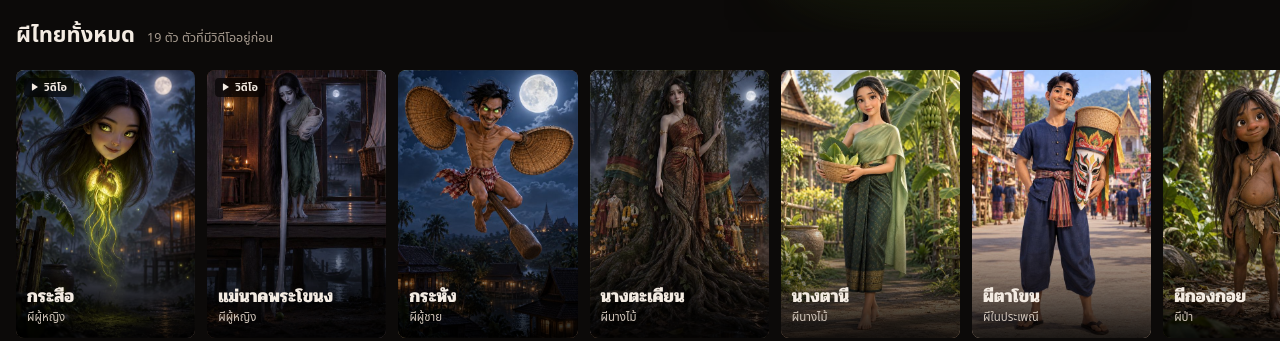
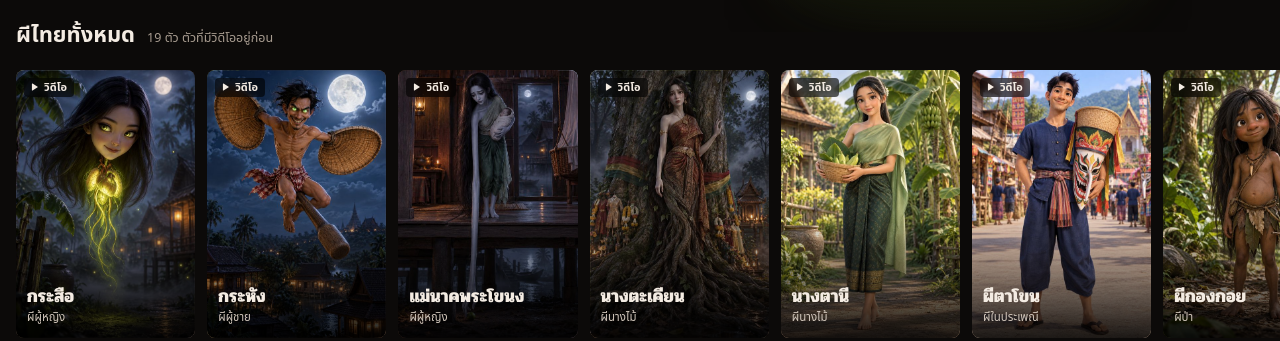
Before and after one commit to po45-ops/thai-ghost-museum, a plain HTML site: page thai-ghost-museum/index.html in a window 1280 px wide. Shown: the part 656-997 px from the top of the page. Drawn offline with Linux system fonts and the light colour scheme; a web font is replaced by a local one.

Commit message:
Show videos for 02 04 05 06 07 09 11 12 14 15

```diff
--- a/thai-ghost-museum/index.html
+++ b/thai-ghost-museum/index.html
@@ -250,7 +250,7 @@ const G=[
  belief:'ชอบของสดของคาวและของสกปรก ว่ากันว่าเช็ดปากกับผ้าที่ตากค้างคืน ถ้าเอาผ้าที่มีรอยเปื้อนไปต้ม กระสือจะแสบปากจนต้องมาขอร้อง',
  guard:'สุมหนามพุทราไว้ใต้ถุนเรือน เพราะกระสือกลัวหนามเกี่ยวไส้ และเก็บผ้าที่ตากไว้ก่อนค่ำ',
  refs:[['ศิลปวัฒนธรรม','https://www.silpa-mag.com/?p=101789'],['แนวหน้า','https://www.naewna.com/n/?p=78008']]},
-{n:'02',id:'krahang',name:'กระหัง',en:'Krahang',kind:'ผีผู้ชาย · คู่ของกระสือ',where:'ภาคกลาง',region:'ภาคกลาง',fear:3,spirit:'#9fe06a',
+{n:'02',id:'krahang',name:'กระหัง',en:'Krahang',kind:'ผีผู้ชาย · คู่ของกระสือ',where:'ภาคกลาง',region:'ภาคกลาง',fear:3,spirit:'#9fe06a',video:'02',
  tag:'ขี่สากตำข้าว ใช้กระด้งเป็นปีก บินหากินในความมืด',
  human:'ตอนกลางวันเป็นชายชาวบ้านธรรมดา ชอบเก็บตัวอยู่ในที่มืด ปิดหน้าต่างมิดชิด',
  ghost:'กลางคืนใช้กระด้งฝัดข้าวสองใบเป็นปีก ขี่สากตำข้าวเป็นพาหนะ บินออกหากินในความมืด ดวงตาเรืองแสง',
@@ -266,7 +266,7 @@ const G=[
  belief:'แม่นาคทำมะนาวหล่นใต้ถุนบ้าน แล้วยื่นมือยาวลงไปเก็บ นายมากเห็นจึงรู้ความจริง หนีไปหลบหลังกอหนาด แล้วเข้าไปในวัดมหาบุศย์ที่ผีเข้าไม่ได้',
  guard:'ตำนานเล่าว่าสมเด็จพระพุฒาจารย์ปลอบให้นาคยอมไปเกิด ปัจจุบันผู้คนไปไหว้ศาลแม่นาคที่วัดมหาบุศย์ ถวายชุดไทยและของเล่นเด็ก ขอพรเรื่องความรักและโชคลาภ',
  refs:[['Thailex','https://thailex.info/THAILEX/THAILEXENG/LEXICON/Thailand%20Lexicon%20-%20Nang%20Nak%20or%20Naang%20Naak%20(%E0%B8%99%E0%B8%B2%E0%B8%87%E0%B8%99%E0%B8%B2%E0%B8%81),%20Mae%20Nak%20(or%20Naak)%20Phra%20Khanong%20(%E0%B9%81%E0%B8%A1%E0%B9%88%E0%B8%99%E0%B8%B2%E0%B8%81%E0%B8%9E%E0%B8%A3%E0%B8%B0%E0%B9%82%E0%B8%82%E0%B8%99%E0%B8%87).htm']]},
-{n:'04',id:'takhian',name:'นางตะเคียน',en:'Nang Takhian',kind:'ผีนางไม้ · วิญญาณในต้นตะเคียน',where:'ทั่วประเทศ',region:'ทั่วไทย',fear:2,spirit:'#e0a35a',
+{n:'04',id:'takhian',name:'นางตะเคียน',en:'Nang Takhian',kind:'ผีนางไม้ · วิญญาณในต้นตะเคียน',where:'ทั่วประเทศ',region:'ทั่วไทย',fear:2,spirit:'#e0a35a',video:'04',
  tag:'นางไม้แห่งต้นตะเคียนใหญ่ ผู้ลงโทษคนที่ลบหลู่ป่า',
  human:'มักปรากฏเป็นหญิงสาวสวยในชุดไทยโบราณโทนแดงน้ำตาล ต่างจากนางตานีที่มักใส่ชุดสีเขียว',
  ghost:'วิญญาณผูกพันกับต้นตะเคียน ชายผ้าซิ่นกลืนเป็นรากไม้ มีผ้าแพรหลากสีพันรอบตัวเหมือนผ้าที่คนผูกไว้รอบต้น',
@@ -274,21 +274,21 @@ const G=[
  belief:'นางตะเคียนไม่ทำร้ายคนดี แต่ลงโทษคนที่ประพฤติไม่ดีหรือตัดต้นไม้ของเธอโดยไม่ขออนุญาต ปัจจุบันหลายคนมาขอโชคลาภ',
  guard:'ผูกผ้าแพรหลากสีรอบต้น ถวายของบูชา และทำพิธีขออนุญาตก่อนตัดต้นตะเคียน',
  refs:[['Wikipedia','https://en.wikipedia.org/wiki/Nang_Ta-khian']]},
-{n:'05',id:'tani',name:'นางตานี',en:'Nang Tani',kind:'ผีนางไม้ · วิญญาณในกล้วยตานี',where:'พบในความเชื่อหลายภาค',region:'ทั่วไทย',fear:2,spirit:'#7fe3a8',
+{n:'05',id:'tani',name:'นางตานี',en:'Nang Tani',kind:'ผีนางไม้ · วิญญาณในกล้วยตานี',where:'พบในความเชื่อหลายภาค',region:'ทั่วไทย',fear:2,spirit:'#7fe3a8',video:'05',
  tag:'นางไม้แห่งกล้วยตานี ผีสวยในชุดเขียวใต้แสงจันทร์',
  human:'มักปรากฏเป็นหญิงสาวสวยในชุดสีเขียว ผมยาว ท่าทีอ่อนโยน',
  ghost:'ตอนกลางคืนตัวโปร่งแสงสีเขียวอ่อน ลอยอยู่ข้างกอกล้วยตานีใต้แสงจันทร์ เท้าไม่แตะพื้น',
  origin:'เชื่อกันว่ากล้วยตานีต้นใหญ่ โดยเฉพาะต้นที่ออกเครือ มีนางไม้สถิตอยู่ จึงห้ามตัดหรือลบหลู่',
  belief:'คนโบราณผูกผ้าแพรสีต่าง ๆ ไว้ที่ต้นกล้วยตานีเพื่อขออนุญาต และเล่าว่าผู้ที่ตัดโดยไม่บอกกล่าวมักเจอเรื่องไม่ดี',
  guard:'ไม่ตัดต้นกล้วยตานีใหญ่โดยไม่จำเป็น ถ้าต้องตัดให้บอกกล่าวขออนุญาตก่อน',refs:[]},
-{n:'06',id:'takhon',name:'ผีตาโขน',en:'Phi Ta Khon',kind:'ผีในประเพณี · งานบุญหลวง',where:'อำเภอด่านซ้าย จังหวัดเลย',region:'ภาคอีสาน',fear:1,spirit:'#ff9f43',
+{n:'06',id:'takhon',name:'ผีตาโขน',en:'Phi Ta Khon',kind:'ผีในประเพณี · งานบุญหลวง',where:'อำเภอด่านซ้าย จังหวัดเลย',region:'ภาคอีสาน',fear:1,spirit:'#ff9f43',video:'06',
  tag:'ผีหน้ากากสีสดที่ออกมาเต้นรำกลางเมืองด่านซ้าย',
  human:'ชาวบ้านธรรมดาในชุดเสื้อผ้าสบาย ๆ ที่เตรียมหน้ากากไว้สำหรับวันงาน',
  ghost:'เมื่อสวมหน้ากากจากโคนก้านมะพร้าวและหวดนึ่งข้าวเหนียว ห่มผ้าปะหลากสี ห้อยกระดิ่งไม้ ก็กลายเป็นผีตาโขนที่ออกมาเต้นรำ',
  origin:'เป็นส่วนหนึ่งของงานบุญหลวงที่ด่านซ้าย เล่าสืบกันว่าผีตาโขนคือผีและวิญญาณที่ตามขบวนพระเวสสันดรกลับเมือง',
  belief:'ผีตาโขนไม่ได้ออกมาหลอกคน แต่ออกมาสนุกสนานและเข้าไปแหย่ผู้คน ผู้ชมถือว่าเป็นงานบุญและความสนุก',
  guard:'ไม่ต้องกลัว ให้ไปดูงานและสนุกไปด้วย หากอยากชมให้ไปช่วงจัดงานบุญหลวงที่ด่านซ้าย',refs:[]},
-{n:'07',id:'kongkoi',name:'ผีกองกอย',en:'Phi Kong Koi',kind:'ผีป่า · ผีเท้าเดียว',where:'ภาคอีสานและเหนือ รวมถึงฝั่งลาว',region:'ภาคอีสาน',fear:3,spirit:'#d9a066',
+{n:'07',id:'kongkoi',name:'ผีกองกอย',en:'Phi Kong Koi',kind:'ผีป่า · ผีเท้าเดียว',where:'ภาคอีสานและเหนือ รวมถึงฝั่งลาว',region:'ภาคอีสาน',fear:3,spirit:'#d9a066',video:'07',
  tag:'ผีป่าขาเดียว เล่ากันว่าส้นเท้ากลับหลัง คอยย่องหาคนนอนในป่า',
  human:'เล่ากันว่ามีรูปร่างคล้ายเด็กตัวเล็ก ผิวคล้ำ ผมยาวรุงรัง ท้องป่อง ดูซื่อ ๆ ตอนกลางวัน',
  ghost:'ตอนกลางคืนกระโดดด้วยขาเดียว ส้นเท้าอยู่ด้านหน้า ผมปรกหน้า ตาเรืองแสง ย่องเข้าหาคนที่นอนหลับในป่า',
@@ -302,7 +302,7 @@ const G=[
  origin:'เป็นผีหญิงในเรื่องเล่าพื้นบ้าน ใช้เตือนไม่ให้หลงเชื่อรูปลักษณ์ภายนอกและไม่เดินป่าหรือเดินทางเปลี่ยวยามค่ำ',
  belief:'เล่ากันว่าผีหลังกลวงจะชวนชายหนุ่มไปด้วยกัน และมักถูกจับได้เพราะอีกด้านหนึ่งของร่าง',
  guard:'ไม่เดินทางลำพังยามวิกาล และไม่คล้อยตามคนแปลกหน้าที่ชวนไปที่เปลี่ยว',refs:[]},
-{n:'09',id:'mabong',name:'ผีม้าบ้อง',en:'Phi Ma Bong',kind:'ผีล้านนา · ชายครึ่งม้า',where:'ภาคเหนือ (ล้านนา)',region:'ภาคเหนือ',fear:3,spirit:'#ff6a4d',
+{n:'09',id:'mabong',name:'ผีม้าบ้อง',en:'Phi Ma Bong',kind:'ผีล้านนา · ชายครึ่งม้า',where:'ภาคเหนือ (ล้านนา)',region:'ภาคเหนือ',fear:3,spirit:'#ff6a4d',video:'09',
  tag:'ชายครึ่งม้าที่วิ่งผ่านถนนยามค่ำ ตาแดงเรืองไฟ',
  human:'ชายหนุ่มล้านนาในเสื้อม่อฮ่อม สวมผ้าคาดเอว เดินอยู่บนถนนหมู่บ้านตอนกลางวัน',
  ghost:'ในเรื่องเล่า ร่างเปลี่ยนเป็นครึ่งคนครึ่งม้า ตาแดงเรืองไฟ ควบวิ่งตามถนนริมน้ำท่ามกลางหมอกและฝุ่น',
@@ -316,14 +316,14 @@ const G=[
  origin:'เป็นวิญญาณเด็กที่ผู้เลี้ยงเชื่อว่าอัญเชิญมาเป็นผู้ปกปักรักษา กุมารทองที่รู้จักกันมากมาจากตอนขุนแผนในเรื่องขุนช้างขุนแผน',
  belief:'เล่ากันว่ากุมารทองชอบของเล่นและน้ำแดง ผู้เลี้ยงต้องดูแลสม่ำเสมอ ถ้าละเลยอาจเกิดเรื่องไม่ดี',
  guard:'ไม่ลบหลู่ ไม่หยอกล้อ และปฏิบัติต่อหิ้งบูชาด้วยความเคารพ',refs:[]},
-{n:'11',id:'khwaithanu',name:'ควายธนู',en:'Khwai Thanu',kind:'วัตถุเวท · ควายเสกจากไม้',where:'เล่าในภาคกลางและอีสาน',region:'ทั่วไทย',fear:4,spirit:'#ffb23f',
+{n:'11',id:'khwaithanu',name:'ควายธนู',en:'Khwai Thanu',kind:'วัตถุเวท · ควายเสกจากไม้',where:'เล่าในภาคกลางและอีสาน',region:'ทั่วไทย',fear:4,spirit:'#ffb23f',video:'11',
  tag:'ควายแกะจากไม้ ที่เสกให้มีชีวิตเพื่อขวิดศัตรู',
  human:'หมอผีผู้เฒ่านุ่งขาว มีรอยสักยันต์ตามแขน ถือควายไม้เล็ก ๆ ปิดทองไว้ในอุ้งมือ',
  ghost:'เมื่อเสกคาถา ควายไม้กลายเป็นควายยักษ์ดำ เขาโค้ง ตาแดง มีอักขระทองเรืองบนตัว พุ่งทะลุควันเข้าหาเป้าหมาย',
  origin:'เป็นความเชื่อด้านไสยศาสตร์ เล่ากันว่าหมอเวทแกะควายจากไม้แล้วลงอักขระและเสกให้มีชีวิต',
  belief:'ใช้ปกป้องผู้ครอบครองหรือไล่ศัตรู ควายธนูจะกลับเป็นไม้เมื่อจบภารกิจ',
  guard:'เล่ากันว่าต้องมีหมอเวทที่แก่กล้าแก้ไข ถ้าไม่เจอผู้รู้ก็ควรเลี่ยงการยุ่งเกี่ยว',refs:[]},
-{n:'12',id:'pret',name:'เปรต',en:'Pret',kind:'ผีในพุทธศาสนา · ผู้ได้รับกรรม',where:'ทั่วไทย (ชิงเปรตที่ภาคใต้)',region:'ทั่วไทย',fear:3,spirit:'#c7b79a',
+{n:'12',id:'pret',name:'เปรต',en:'Pret',kind:'ผีในพุทธศาสนา · ผู้ได้รับกรรม',where:'ทั่วไทย (ชิงเปรตที่ภาคใต้)',region:'ทั่วไทย',fear:3,spirit:'#c7b79a',video:'12',
  tag:'ผู้ตระหนี่ที่เกิดใหม่เป็นเปรต ตัวสูง ปากเท่ารูเข็ม',
  human:'ชายผู้ร่ำรวยแต่งกายภูมิฐาน กอดถุงเหรียญทองแน่น ท่าทางเห็นแก่ตัว',
  ghost:'เกิดใหม่เป็นเปรต ตัวสูงใหญ่ผอมแห้ง คอยาว ปากเล็กเท่ารูเข็ม ท้องหิวไม่รู้จบ ยืนอยู่หลังกำแพงวัด',
@@ -337,14 +337,14 @@ const G=[
  origin:'เชื่อกันว่าปอบเป็นผีที่สิงอยู่ในร่างคนผู้มีวิชาอาคมผิดข้อห้าม หรือรับเชื้อต่อกันมา',
  belief:'เล่ากันว่าปอบชอบกินของดิบและสัตว์เล็ก ผู้ที่ถูกปอบเข้าสิงจะป่วยหนัก หมอธรรมจะทำพิธีขับไล่',
  guard:'ให้หมอธรรมหรือผู้รู้ประจำท้องถิ่นทำพิธี และไม่ใส่ร้ายผู้อื่นว่าเป็นปอบ',refs:[]},
-{n:'14',id:'phong',name:'ผีโพง',en:'Phi Phong',kind:'ผีกลางคืน · ผีไฟในจมูก',where:'ภาคอีสานและล้านนา',region:'ภาคอีสาน',fear:3,spirit:'#ffa14d',
+{n:'14',id:'phong',name:'ผีโพง',en:'Phi Phong',kind:'ผีกลางคืน · ผีไฟในจมูก',where:'ภาคอีสานและล้านนา',region:'ภาคอีสาน',fear:3,spirit:'#ffa14d',video:'14',
  tag:'แสงไฟวูบวาบในจมูก ออกหากินริมหนองน้ำยามค่ำ',
  human:'ชายวัยกลางคนธรรมดาในหมู่บ้าน แต่งกายซอมซ่อ ถือกระถางต้นว่านสีขาว ยืนข้างหนองน้ำตอนเย็น',
  ghost:'ตอนกลางคืนมีเปลวไฟวูบวาบอยู่ในรูจมูก ยางเหนียวคล้ายขี้ผึ้งไหลลงตัว ย่องหากินสัตว์เล็กริมหนองน้ำ',
  origin:'เป็นผีในความเชื่อของภาคอีสานและล้านนา เล่ากันว่าเกิดจากการเลี้ยงว่านบางชนิด และมีลักษณะคล้ายกระสือ',
  belief:'เล่ากันว่าชาวบ้านเห็นแสงวูบวาบริมหนองน้ำยามค่ำ แล้วเชื่อว่าเป็นผีโพงออกหากิน',
  guard:'เลี่ยงออกไปตามหนองน้ำในยามค่ำคืนตามลำพัง',refs:[]},
-{n:'15',id:'saming',name:'เสือสมิง',en:'Suea Saming',kind:'สัตว์ศักดิ์สิทธิ์ · เสือแปลงกาย',where:'เล่ากันในเขตป่า',region:'ทั่วไทย',fear:4,spirit:'#ffa733',
+{n:'15',id:'saming',name:'เสือสมิง',en:'Suea Saming',kind:'สัตว์ศักดิ์สิทธิ์ · เสือแปลงกาย',where:'เล่ากันในเขตป่า',region:'ทั่วไทย',fear:4,spirit:'#ffa733',video:'15',
  tag:'เสือเฒ่าผู้แปลงกายเป็นคน และมีดวงตาเหมือนมนุษย์',
  human:'นายพรานผู้ชำนาญป่า มีรอยสักยันต์ สร้อยเขี้ยวเสือ ผ้าคาดหัวสีแดง ถือหอก',
  ghost:'แปลงร่างเป็นเสือใหญ่ ยืนกึ่งสองขา ตามีแววเหมือนคน รอยสักยันต์เรืองทองผ่านลายขน สวมสร้อยเขี้ยวเสือ',
```
